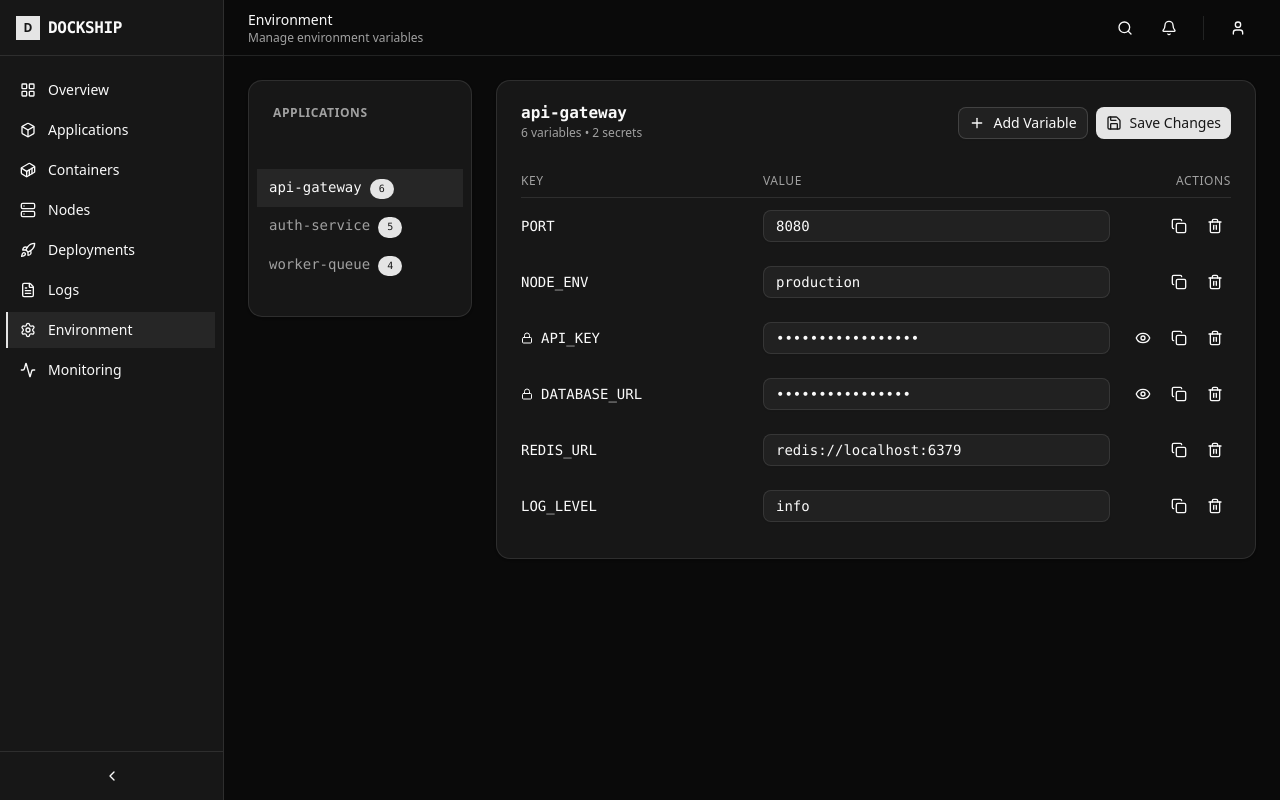
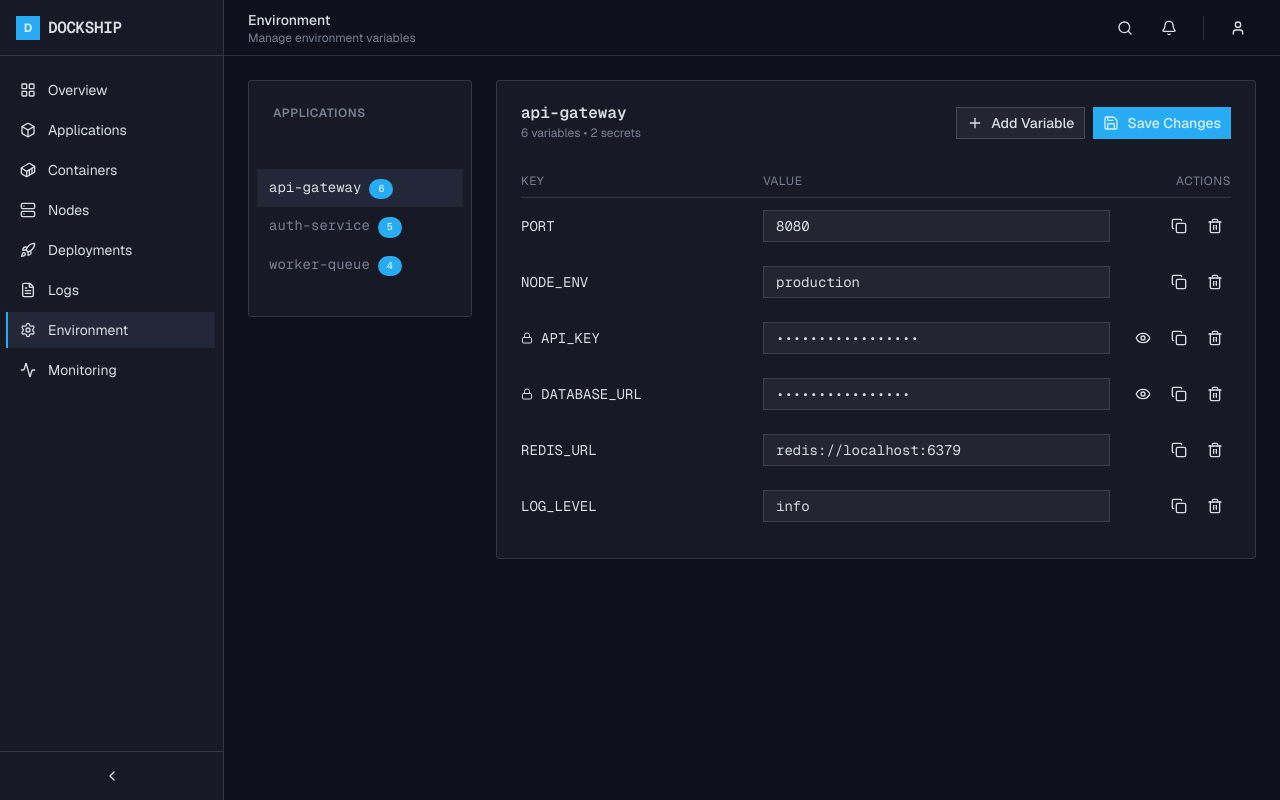
Before and after one commit to orus-dev/dockship, a Next.js app: page /environment in a window 1280 px wide. Built offline with nearby package versions, Linux system fonts and the light colour scheme.

Commit message:
Cool theme

```diff
--- a/src/app/globals.css
+++ b/src/app/globals.css
@@ -45,72 +45,148 @@
 }
 
 :root {
-  --radius: 0.625rem;
-  --background: oklch(1 0 0);
-  --foreground: oklch(0.145 0 0);
-  --card: oklch(1 0 0);
-  --card-foreground: oklch(0.145 0 0);
-  --popover: oklch(1 0 0);
-  --popover-foreground: oklch(0.145 0 0);
-  --primary: oklch(0.205 0 0);
-  --primary-foreground: oklch(0.985 0 0);
-  --secondary: oklch(0.97 0 0);
-  --secondary-foreground: oklch(0.205 0 0);
-  --muted: oklch(0.97 0 0);
-  --muted-foreground: oklch(0.556 0 0);
-  --accent: oklch(0.97 0 0);
-  --accent-foreground: oklch(0.205 0 0);
-  --destructive: oklch(0.577 0.245 27.325);
-  --border: oklch(0.922 0 0);
-  --input: oklch(0.922 0 0);
-  --ring: oklch(0.708 0 0);
-  --chart-1: oklch(0.646 0.222 41.116);
-  --chart-2: oklch(0.6 0.118 184.704);
-  --chart-3: oklch(0.398 0.07 227.392);
-  --chart-4: oklch(0.828 0.189 84.429);
-  --chart-5: oklch(0.769 0.188 70.08);
-  --sidebar: oklch(0.985 0 0);
-  --sidebar-foreground: oklch(0.145 0 0);
-  --sidebar-primary: oklch(0.205 0 0);
-  --sidebar-primary-foreground: oklch(0.985 0 0);
-  --sidebar-accent: oklch(0.97 0 0);
-  --sidebar-accent-foreground: oklch(0.205 0 0);
-  --sidebar-border: oklch(0.922 0 0);
-  --sidebar-ring: oklch(0.708 0 0);
+  --background: oklch(0.97 0.02 225.66);
+  --foreground: oklch(0.15 0.02 269.18);
+  --card: oklch(0.98 0.01 228.79);
+  --card-foreground: oklch(0.15 0.02 269.18);
+  --popover: oklch(0.98 0.01 238.45);
+  --popover-foreground: oklch(0.15 0.02 269.18);
+  --primary: oklch(0.71 0.15 239.15);
+  --primary-foreground: oklch(0.94 0.03 232.39);
+  --secondary: oklch(0.91 0.03 229.20);
+  --secondary-foreground: oklch(0.15 0.02 269.18);
+  --muted: oklch(0.89 0.02 225.69);
+  --muted-foreground: oklch(0.36 0.03 231.55);
+  --accent: oklch(0.88 0.02 235.72);
+  --accent-foreground: oklch(0.34 0.05 229.20);
+  --destructive: oklch(0.61 0.24 20.96);
+  --border: oklch(0.82 0.02 240.77);
+  --input: oklch(0.82 0.02 240.77);
+  --ring: oklch(0.55 0.10 235.72);
+  --chart-1: oklch(0.57 0.11 228.92);
+  --chart-2: oklch(0.45 0.10 270.08);
+  --chart-3: oklch(0.65 0.15 159.03);
+  --chart-4: oklch(0.75 0.10 100.01);
+  --chart-5: oklch(0.55 0.15 299.88);
+  --sidebar: oklch(0.93 0.01 238.46);
+  --sidebar-foreground: oklch(0.15 0.02 269.18);
+  --sidebar-primary: oklch(0.57 0.11 228.92);
+  --sidebar-primary-foreground: oklch(0.99 0.01 203.97);
+  --sidebar-accent: oklch(0.88 0.02 235.72);
+  --sidebar-accent-foreground: oklch(0.15 0.02 269.18);
+  --sidebar-border: oklch(0.82 0.02 240.77);
+  --sidebar-ring: oklch(0.57 0.11 228.92);
+
+  --font-sans: 'Source Code Pro', 'Geist', 'Geist Fallback', ui-sans-serif, system-ui, -apple-system, BlinkMacSystemFont, 'Segoe UI', Roboto, 'Helvetica Neue', Arial, 'Noto Sans', sans-serif, 'Apple Color Emoji', 'Segoe UI Emoji', 'Segoe UI Symbol', 'Noto Color Emoji';
+  --font-serif: 'Source Serif 4', 'Geist', 'Geist Fallback', ui-serif, Georgia, Cambria, 'Times New Roman', Times, serif;
+  --font-mono: 'Source Code Pro', 'Geist Mono', 'Geist Mono Fallback', ui-monospace, SFMono-Regular, Menlo, Monaco, Consolas, 'Liberation Mono', 'Courier New', monospace;
+
+  --radius: 0rem;
+
+  --shadow-2xs: 0px 1px 2.5px 0px oklch(0.49 0.09 235.00 / 0.03);
+  --shadow-xs: 0px 1px 2.5px 0px oklch(0.49 0.09 235.00 / 0.03);
+  --shadow-sm: 0px 1px 2.5px 0px oklch(0.49 0.09 235.00 / 0.06), 0px 1px 2px -1px oklch(0.49 0.09 235.00 / 0.06);
+  --shadow: 0px 1px 2.5px 0px oklch(0.49 0.09 235.00 / 0.06), 0px 1px 2px -1px oklch(0.49 0.09 235.00 / 0.06);
+  --shadow-md: 0px 1px 2.5px 0px oklch(0.49 0.09 235.00 / 0.06), 0px 2px 4px -1px oklch(0.49 0.09 235.00 / 0.06);
+  --shadow-lg: 0px 1px 2.5px 0px oklch(0.49 0.09 235.00 / 0.06), 0px 4px 6px -1px oklch(0.49 0.09 235.00 / 0.06);
+  --shadow-xl: 0px 1px 2.5px 0px oklch(0.49 0.09 235.00 / 0.06), 0px 8px 10px -1px oklch(0.49 0.09 235.00 / 0.06);
+  --shadow-2xl: 0px 1px 2.5px 0px oklch(0.49 0.09 235.00 / 0.15);
+
 }
 
 .dark {
-  --background: oklch(0.145 0 0);
-  --foreground: oklch(0.985 0 0);
-  --card: oklch(0.205 0 0);
-  --card-foreground: oklch(0.985 0 0);
-  --popover: oklch(0.205 0 0);
-  --popover-foreground: oklch(0.985 0 0);
-  --primary: oklch(0.922 0 0);
-  --primary-foreground: oklch(0.205 0 0);
-  --secondary: oklch(0.269 0 0);
-  --secondary-foreground: oklch(0.985 0 0);
-  --muted: oklch(0.269 0 0);
-  --muted-foreground: oklch(0.708 0 0);
-  --accent: oklch(0.269 0 0);
-  --accent-foreground: oklch(0.985 0 0);
-  --destructive: oklch(0.704 0.191 22.216);
-  --border: oklch(1 0 0 / 10%);
-  --input: oklch(1 0 0 / 15%);
-  --ring: oklch(0.556 0 0);
-  --chart-1: oklch(0.488 0.243 264.376);
-  --chart-2: oklch(0.696 0.17 162.48);
-  --chart-3: oklch(0.769 0.188 70.08);
-  --chart-4: oklch(0.627 0.265 303.9);
-  --chart-5: oklch(0.645 0.246 16.439);
-  --sidebar: oklch(0.205 0 0);
-  --sidebar-foreground: oklch(0.985 0 0);
-  --sidebar-primary: oklch(0.488 0.243 264.376);
-  --sidebar-primary-foreground: oklch(0.985 0 0);
-  --sidebar-accent: oklch(0.269 0 0);
-  --sidebar-accent-foreground: oklch(0.985 0 0);
-  --sidebar-border: oklch(1 0 0 / 10%);
-  --sidebar-ring: oklch(0.556 0 0);
+  --background: oklch(0.18 0.02 271.27);
+  --foreground: oklch(0.90 0.01 238.47);
+  --card: oklch(0.22 0.02 271.67);
+  --card-foreground: oklch(0.90 0.01 238.47);
+  --popover: oklch(0.22 0.02 271.67);
+  --popover-foreground: oklch(0.90 0.01 238.47);
+  --primary: oklch(0.71 0.15 239.15);
+  --primary-foreground: oklch(0.94 0.03 232.39);
+  --secondary: oklch(0.28 0.03 270.91);
+  --secondary-foreground: oklch(0.90 0.01 238.47);
+  --muted: oklch(0.28 0.03 270.91);
+  --muted-foreground: oklch(0.60 0.03 269.46);
+  --accent: oklch(0.28 0.03 270.91);
+  --accent-foreground: oklch(0.90 0.01 238.47);
+  --destructive: oklch(0.64 0.25 19.69);
+  --border: oklch(0.90 0.01 238.47 / 15%);
+  --input: oklch(0.90 0.01 238.47 / 20%);
+  --ring: oklch(0.66 0.13 227.70);
+  --chart-1: oklch(0.66 0.13 227.70);
+  --chart-2: oklch(0.60 0.10 269.83);
+  --chart-3: oklch(0.70 0.15 159.83);
+  --chart-4: oklch(0.80 0.10 100.65);
+  --chart-5: oklch(0.60 0.15 300.14);
+  --sidebar: oklch(0.22 0.02 271.67);
+  --sidebar-foreground: oklch(0.90 0.01 238.47);
+  --sidebar-primary: oklch(0.66 0.13 227.70);
+  --sidebar-primary-foreground: oklch(0.18 0.02 271.27);
+  --sidebar-accent: oklch(0.28 0.03 270.91);
+  --sidebar-accent-foreground: oklch(0.90 0.01 238.47);
+  --sidebar-border: oklch(0.90 0.01 238.47 / 15%);
+  --sidebar-ring: oklch(0.66 0.13 227.70);
+
+  --shadow-2xs: 0px 1px 2px 0px oklch(0 0 0 / 0.01);
+  --shadow-xs: 0px 1px 2px 0px oklch(0 0 0 / 0.01);
+  --shadow-sm: 0px 1px 2px 0px oklch(0 0 0 / 0.01), 0px 1px 2px -1px oklch(0 0 0 / 0.01);
+  --shadow: 0px 1px 2px 0px oklch(0 0 0 / 0.01), 0px 1px 2px -1px oklch(0 0 0 / 0.01);
+  --shadow-md: 0px 1px 2px 0px oklch(0 0 0 / 0.01), 0px 2px 4px -1px oklch(0 0 0 / 0.01);
+  --shadow-lg: 0px 1px 2px 0px oklch(0 0 0 / 0.01), 0px 4px 6px -1px oklch(0 0 0 / 0.01);
+  --shadow-xl: 0px 1px 2px 0px oklch(0 0 0 / 0.01), 0px 8px 10px -1px oklch(0 0 0 / 0.01);
+  --shadow-2xl: 0px 1px 2px 0px oklch(0 0 0 / 0.03);
+}
+
+@theme inline {
+  --color-background: var(--background);
+  --color-foreground: var(--foreground);
+  --color-card: var(--card);
+  --color-card-foreground: var(--card-foreground);
+  --color-popover: var(--popover);
+  --color-popover-foreground: var(--popover-foreground);
+  --color-primary: var(--primary);
+  --color-primary-foreground: var(--primary-foreground);
+  --color-secondary: var(--secondary);
+  --color-secondary-foreground: var(--secondary-foreground);
+  --color-muted: var(--muted);
+  --color-muted-foreground: var(--muted-foreground);
+  --color-accent: var(--accent);
+  --color-accent-foreground: var(--accent-foreground);
+  --color-destructive: var(--destructive);
+  --color-border: var(--border);
+  --color-input: var(--input);
+  --color-ring: var(--ring);
+  --color-chart-1: var(--chart-1);
+  --color-chart-2: var(--chart-2);
+  --color-chart-3: var(--chart-3);
+  --color-chart-4: var(--chart-4);
+  --color-chart-5: var(--chart-5);
+  --color-sidebar: var(--sidebar);
+  --color-sidebar-foreground: var(--sidebar-foreground);
+  --color-sidebar-primary: var(--sidebar-primary);
+  --color-sidebar-primary-foreground: var(--sidebar-primary-foreground);
+  --color-sidebar-accent: var(--sidebar-accent);
+  --color-sidebar-accent-foreground: var(--sidebar-accent-foreground);
+  --color-sidebar-border: var(--sidebar-border);
+  --color-sidebar-ring: var(--sidebar-ring);
+
+  --font-sans: var(--font-sans);
+  --font-mono: var(--font-mono);
+  --font-serif: var(--font-serif);
+
+  --radius-sm: calc(var(--radius) - 4px);
+  --radius-md: calc(var(--radius) - 2px);
+  --radius-lg: var(--radius);
+  --radius-xl: calc(var(--radius) + 4px);
+
+  --shadow-2xs: var(--shadow-2xs);
+  --shadow-xs: var(--shadow-xs);
+  --shadow-sm: var(--shadow-sm);
+  --shadow: var(--shadow);
+  --shadow-md: var(--shadow-md);
+  --shadow-lg: var(--shadow-lg);
+  --shadow-xl: var(--shadow-xl);
+  --shadow-2xl: var(--shadow-2xl);
 }
 
 @layer base {
```
